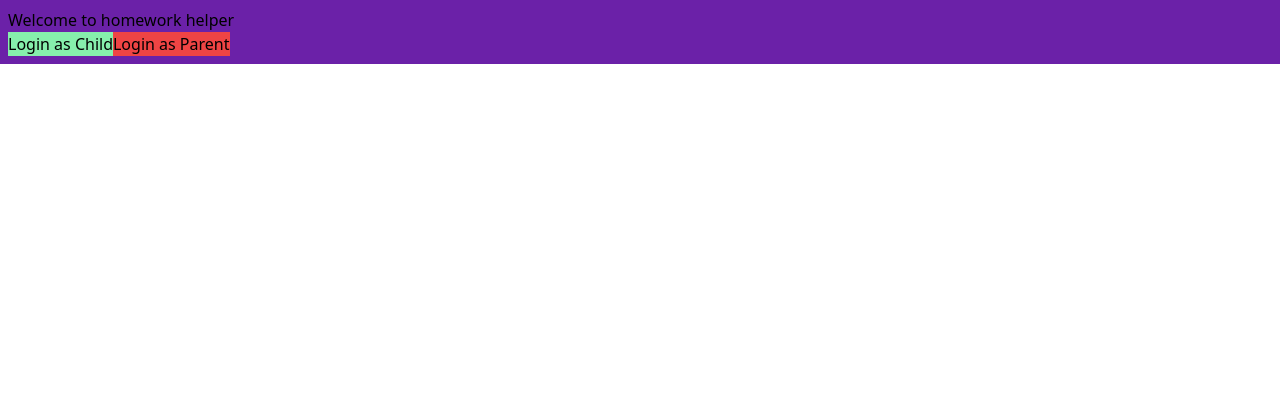
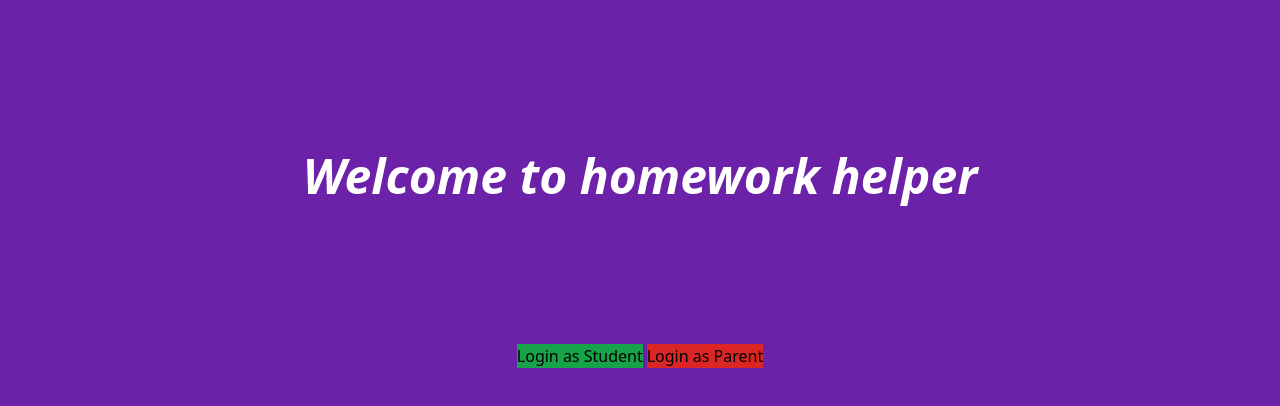
Before and after one commit to TomBirbeck/homework-helper, a React (Vite) app: page / in a window 1280 px wide. Shown: the top 406 px of the page. Built offline with nearby package versions, Linux system fonts and the light colour scheme.

Commit message:
altered login page, ready for auth0

```diff
--- a/src/components/App/index.tsx
+++ b/src/components/App/index.tsx
@@ -6,7 +6,7 @@ import ParentHomepage from '../ParentHomepage';
 
 function App() {
   return (
-    <div className='m-0 p-2 bg-purple-800 min-h-full w-screen'>
+    <div className='m-0 p-2 bg-purple-800 min-h-screen w-screen'>
       <Routes>
         <Route path='/' element={<LoginPage />} />
         <Route path='/student' element={<StudentHomepage />} />
--- a/src/components/Login/index.tsx
+++ b/src/components/Login/index.tsx
@@ -1,17 +1,21 @@
-import {Link} from 'react-router-dom'
+import { Link } from 'react-router-dom';
 
 const LoginPage = () => {
-    return (
-        <div>
-        <h1>Welcome to homework helper</h1>
+  return (
+    <div>
+      <h1 className='font-bold text-white italic text-5xl my-36 text-center'>
+        Welcome to homework helper
+      </h1>
+      <div className='min-h-screen flex justify-center align-middle gap-1'>
         <Link to='student'>
-        <button className="bg-green-300">Login as Child</button>
+          <button className='bg-green-600'>Login as Student</button>
         </Link>
         <Link to='parent'>
-        <button className="bg-red-500">Login as Parent</button>
+          <button className='bg-red-600'>Login as Parent</button>
         </Link>
-        </div>
-    )
-}
+      </div>
+    </div>
+  );
+};
 
-export default LoginPage
+export default LoginPage;
```
